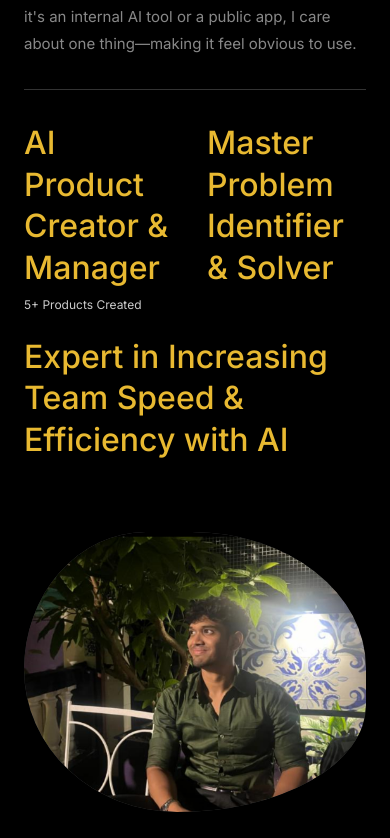
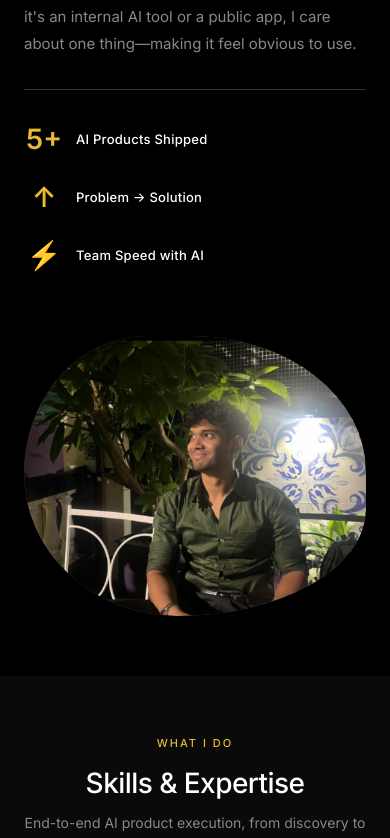
Before and after one commit to AdvaitParab7123/my-website, a Next.js app: page / in a window 390 px wide. Shown: the part 982-1820 px from the top of the page. Built offline with nearby package versions, Linux system fonts and the light colour scheme.

Commit message:
Redesign About stats to be cleaner with icons/numbers, fix Meeting Rooms image path

```diff
--- a/src/app/page.module.css
+++ b/src/app/page.module.css
@@ -334,21 +334,24 @@
 }
 
 .stat {
-  flex: 1;
+  display: flex;
+  align-items: center;
+  gap: 16px;
 }
 
-.stat h3 {
-  font-size: 24px;
-  font-weight: 500;
+.statNumber {
+  font-size: 32px;
+  font-weight: 600;
   color: var(--butter);
-  margin-bottom: 8px;
-  line-height: 1.3;
+  min-width: 48px;
+  text-align: center;
 }
 
-.stat p {
-  font-size: 16px;
+.statLabel {
+  font-size: 14px;
   color: var(--white);
-  opacity: 0.8;
+  font-weight: 500;
+  letter-spacing: 0.02em;
 }
 
 .aboutVisual {
@@ -1128,12 +1131,17 @@
     padding-top: 32px;
   }
 
-  .stat h3 {
-    font-size: 32px;
+  .stat {
+    gap: 12px;
   }
 
-  .stat p {
-    font-size: 12px;
+  .statNumber {
+    font-size: 28px;
+    min-width: 40px;
+  }
+
+  .statLabel {
+    font-size: 13px;
   }
 
   /* Services - Mobile */
--- a/src/app/page.tsx
+++ b/src/app/page.tsx
@@ -115,7 +115,7 @@ export default function Home() {
       role: 'Product Vision • UX • Development',
       impact: 'Zero admin dependency • Instant bookings',
       link: 'https://meeting-rooms.netcorecloud.com/',
-      image: '/meeting rooms booking.png'
+      image: '/meeting%20rooms%20booking.png'
     },
   ];
 
@@ -238,14 +238,16 @@ export default function Home() {
               </p>
               <div className={styles.stats}>
                 <div className={styles.stat}>
-                  <h3>AI Product Creator & Manager</h3>
-                  <p>5+ Products Created</p>
+                  <span className={styles.statNumber}>5+</span>
+                  <span className={styles.statLabel}>AI Products Shipped</span>
                 </div>
                 <div className={styles.stat}>
-                  <h3>Master Problem Identifier & Solver</h3>
+                  <span className={styles.statNumber}>↑</span>
+                  <span className={styles.statLabel}>Problem → Solution</span>
                 </div>
                 <div className={styles.stat}>
-                  <h3>Expert in Increasing Team Speed & Efficiency with AI</h3>
+                  <span className={styles.statNumber}>⚡</span>
+                  <span className={styles.statLabel}>Team Speed with AI</span>
                 </div>
               </div>
             </div>
```
